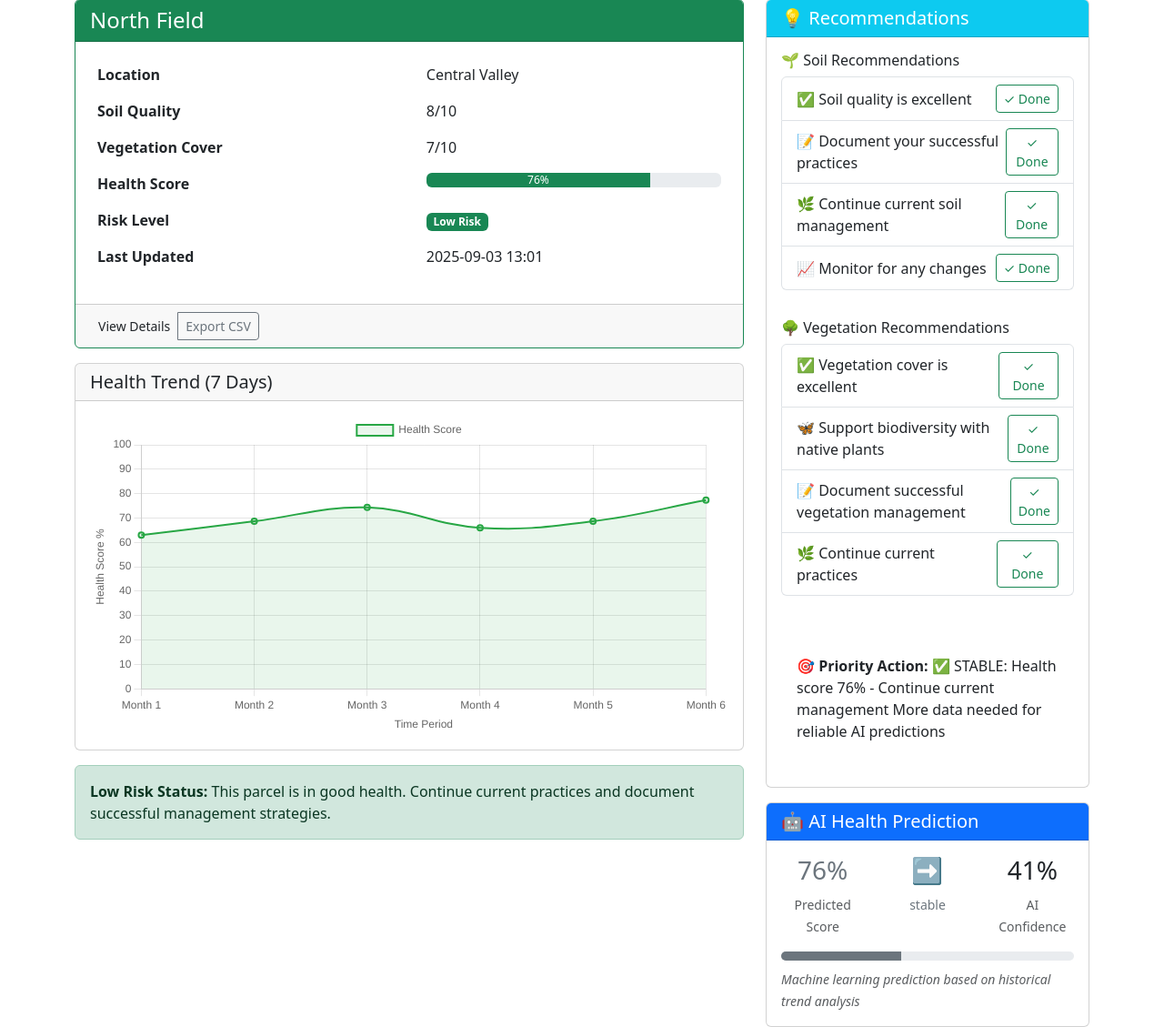
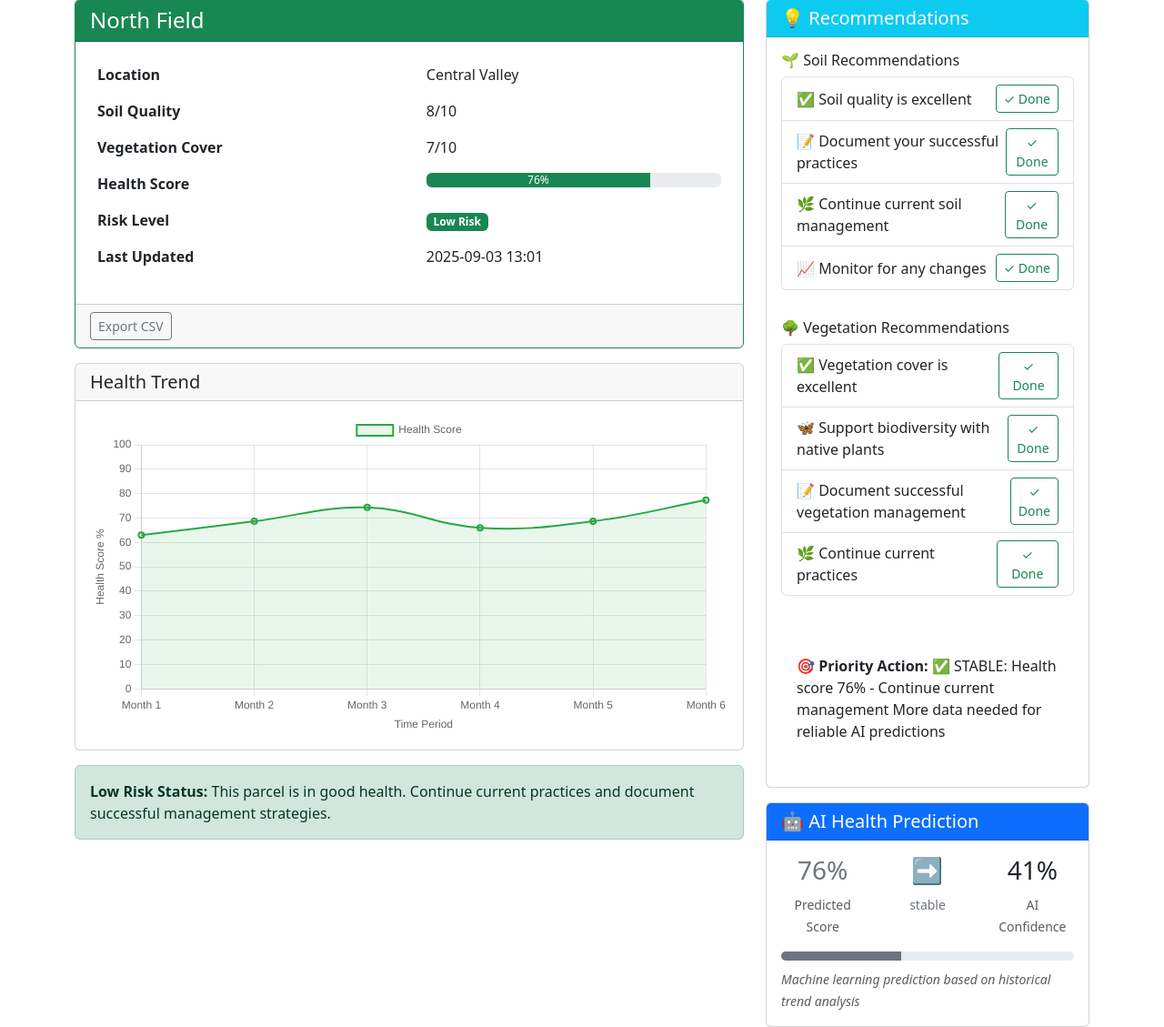
Before and after one commit to ThatDudeJude/Land_Guardian, a Flask app: page /parcel/1 in a window 1280 px wide. Shown: the part 121-1250 px from the top of the page at 91% size. Run offline with Flask 3, Linux system fonts and the light colour scheme; a user stored in the database is signed in; data comes from the database, SQL or seed files in the repository.

Commit message:
Prior to restyling buttons

```diff
--- a/landguardian/app/templates/parcel_detail.html
+++ b/landguardian/app/templates/parcel_detail.html
@@ -72,12 +72,6 @@ endblock %} {% block content %}
       <div class="card-footer">
         <div class="btn-group">
           <a
-            href="{{ url_for('main.parcel_detail', parcel_id=parcel.id) }}"
-            class="btn btn-outline-{{ parcel.risk_color }} btn-sm"
-          >
-            View Details
-          </a>
-          <a
             href="{{ url_for('main.export_csv') }}?parcel_id={{ parcel.id }}"
             class="btn btn-outline-secondary btn-sm"
           >
@@ -89,7 +83,7 @@ endblock %} {% block content %}
 
     <div class="card mt-3">
       <div class="card-header">
-        <h5 class="card-title mb-0">Health Trend (7 Days)</h5>
+        <h5 class="card-title mb-0">Health Trend</h5>
       </div>
       <div class="card-body">
         <canvas id="healthChart"></canvas>
```
